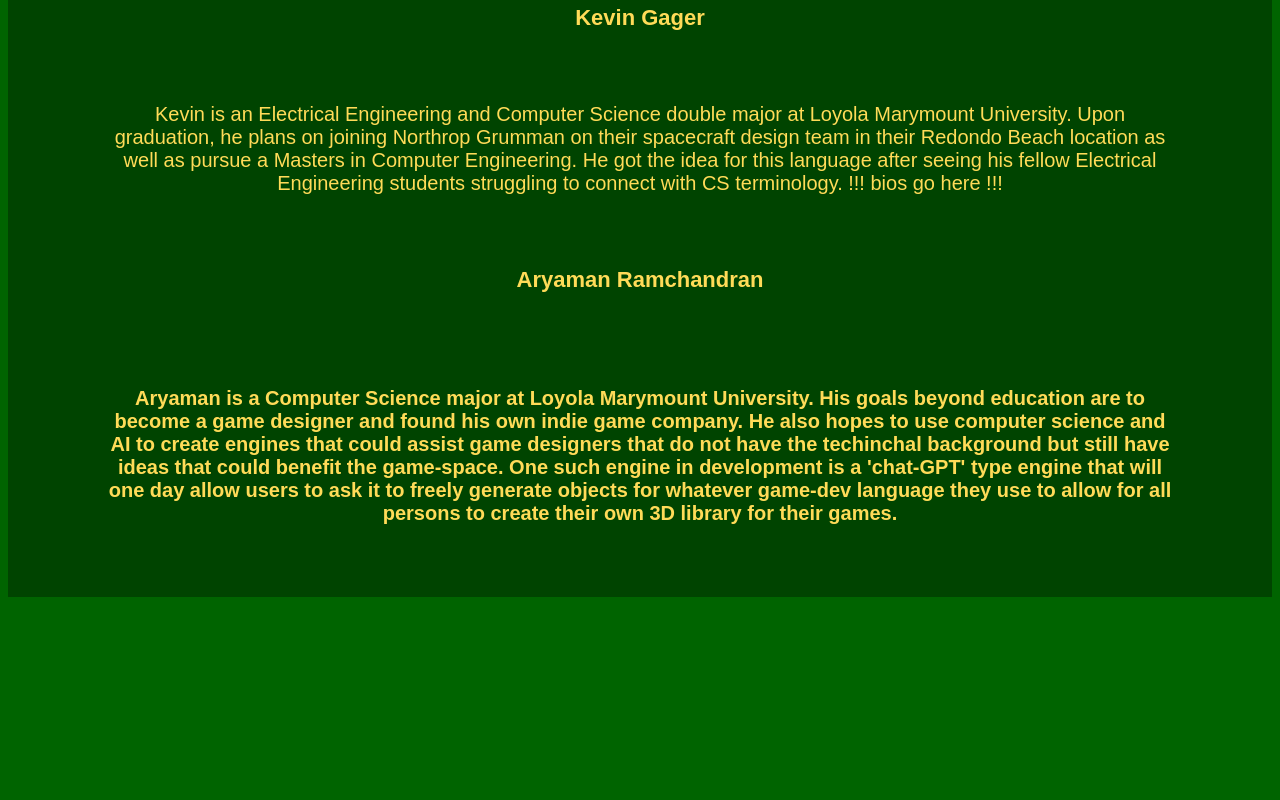
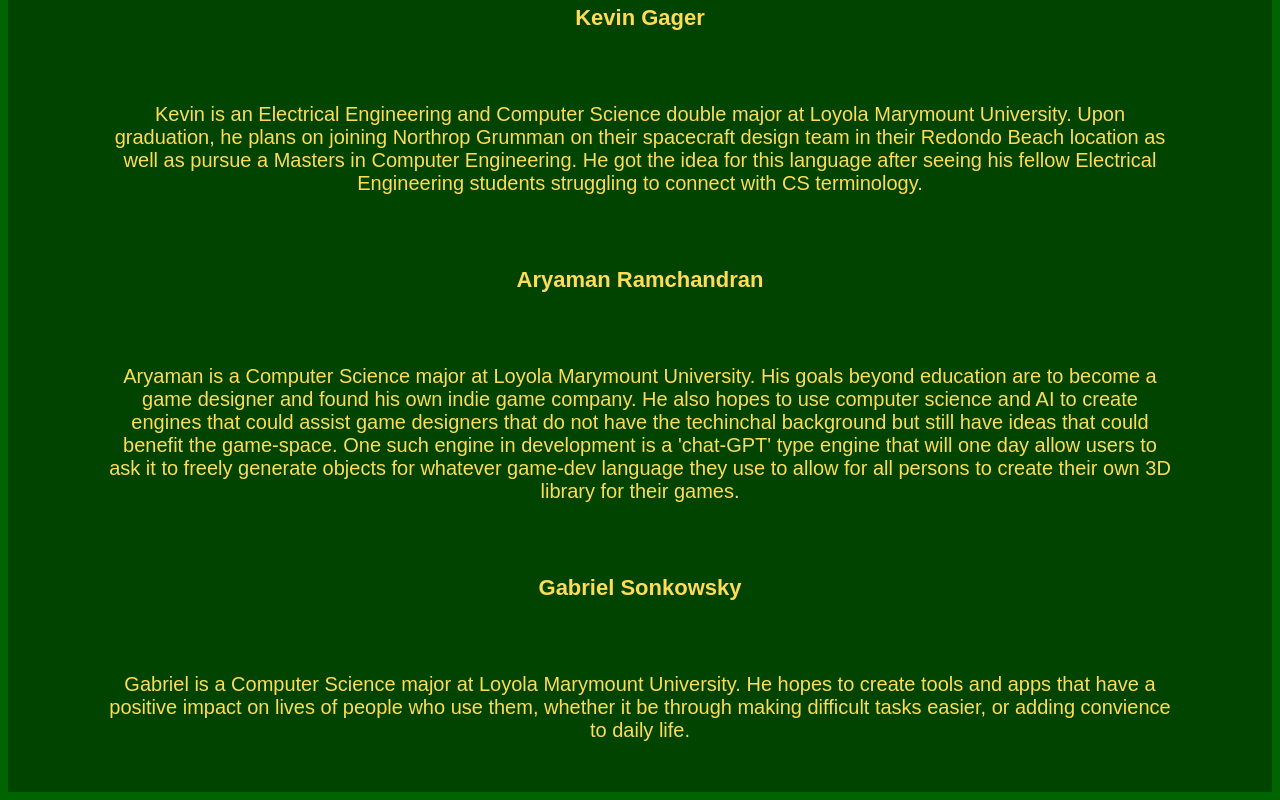
Before and after one commit to StatusSin/Electric-Script, a website: page index.html in a window 1280 px wide. Shown: the part 1198-1998 px from the top of the page. Before the commit the page ends 1803 px from the top, so only its background shows below. Drawn offline with Linux system fonts and the light colour scheme.

Commit message:
my bio added

```diff
--- a/index.html
+++ b/index.html
@@ -112,10 +112,9 @@
         <p>Kevin is an Electrical Engineering and Computer Science double major at Loyola Marymount University.
             Upon graduation, he plans on joining Northrop Grumman on their spacecraft design team in their Redondo
             Beach location as well as pursue a Masters in Computer Engineering. He got the idea for this language
-            after seeing his fellow Electrical Engineering students struggling to connect with CS terminology.
-            !!! bios go here !!!</p>
+            after seeing his fellow Electrical Engineering students struggling to connect with CS terminology. </p>
 
-        <h3>Aryaman Ramchandran<h3>
+        <h3>Aryaman Ramchandran</h3>
         <p>Aryaman is a Computer Science major at Loyola Marymount University. His goals beyond education are to
             become a game designer and found his own indie game company. He also hopes to use computer science and AI
             to create engines that could assist game designers that do not have the techinchal background but still
@@ -124,6 +123,13 @@
             to allow for all persons to create their own 3D library for their games.
         </p>
 
+        <h3>Gabriel Sonkowsky</h3>
+        <p>
+            Gabriel is a Computer Science major at Loyola Marymount University. He hopes to create tools and apps that
+            have a positive impact on lives of people who use them, whether it be through making difficult tasks easier,
+            or adding convience to daily life.
+        </p>
+
 
     </div>
 </body>
```
